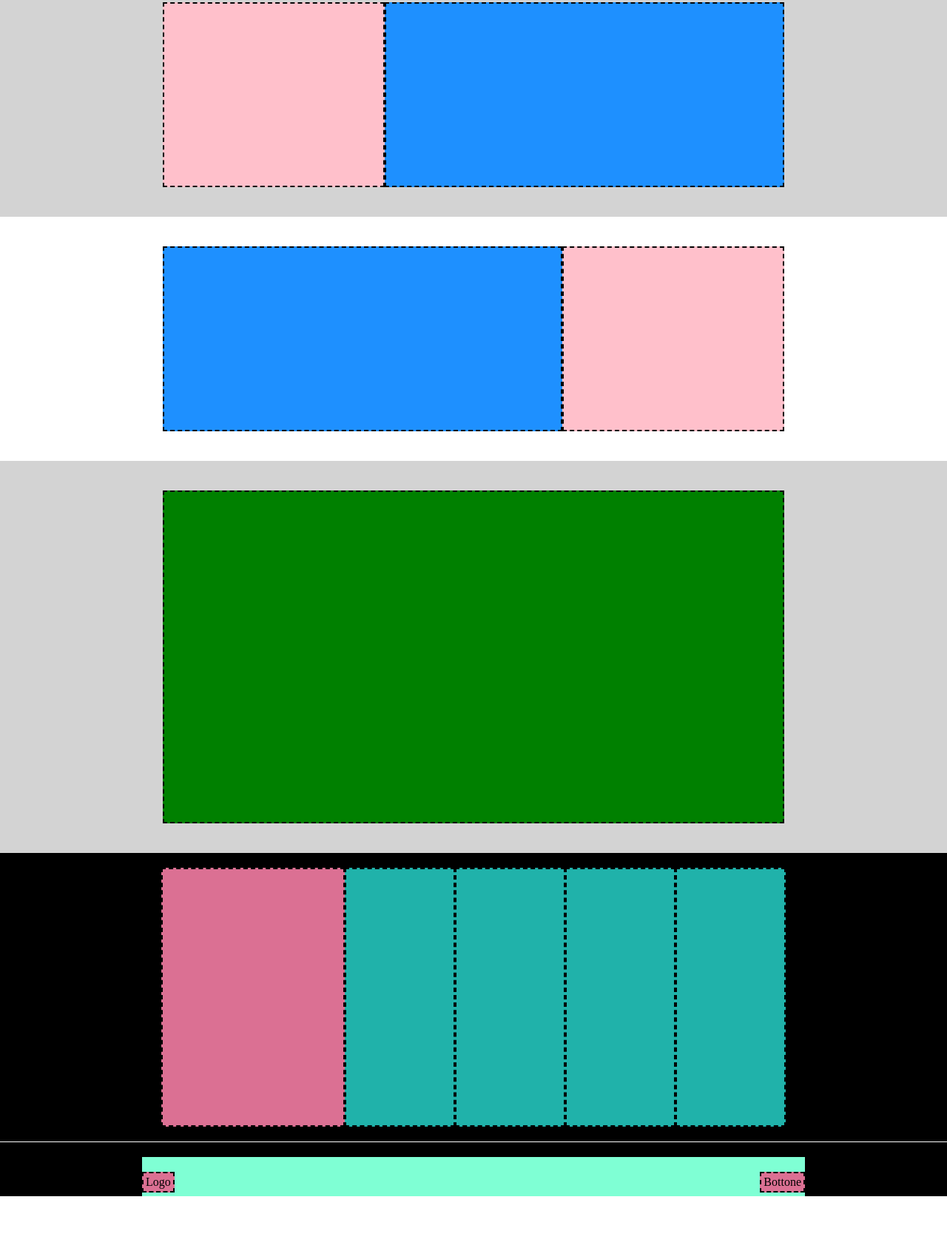
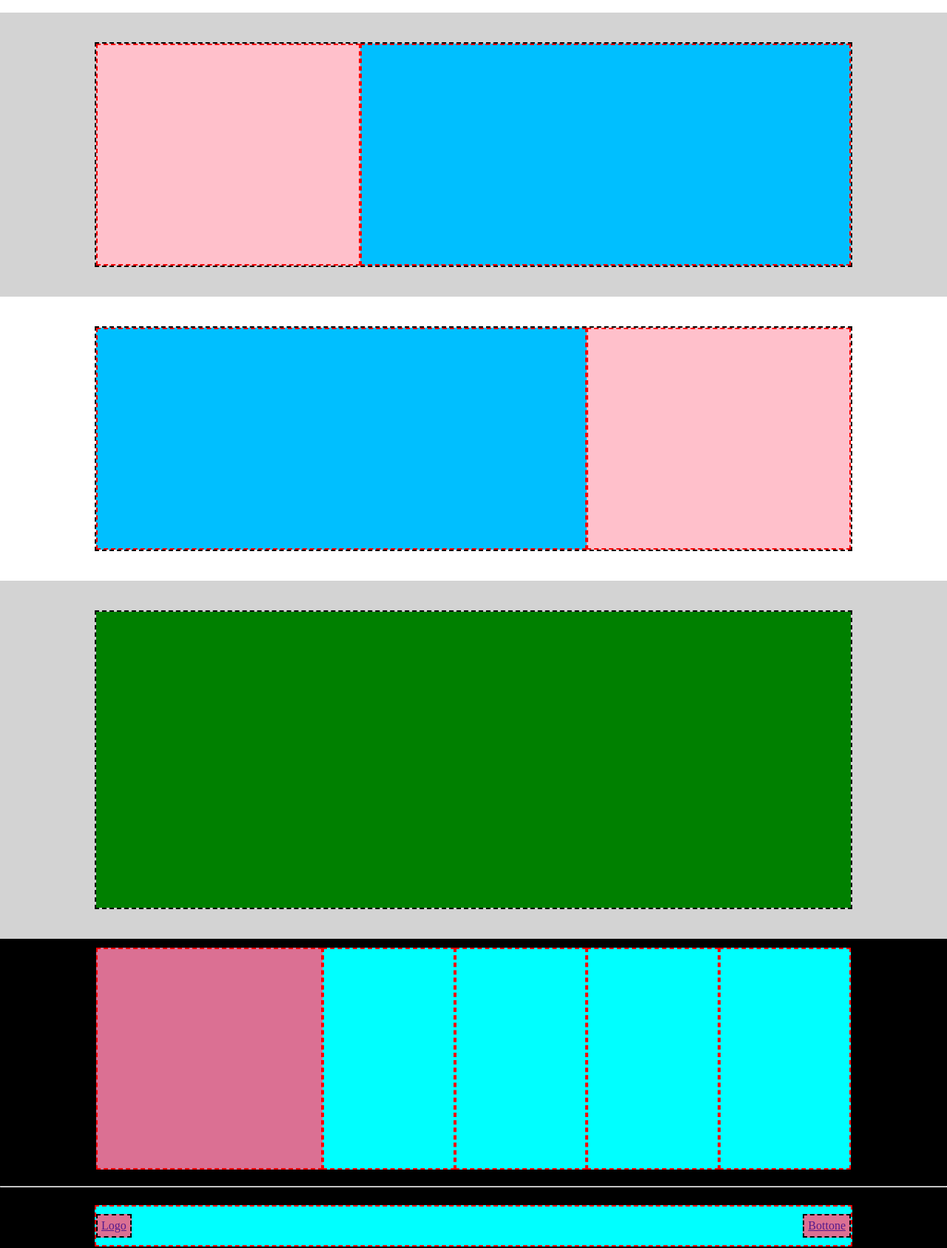
Before and after one commit to GiovanniCadoni/htmlcss-struttura-discord, a plain HTML site: page index.html in a window 1280 px wide. Shown: the part 697-2384 px from the top of the page at 74% size. Before the commit the page ends 2314 px from the top, so only its background shows below. Drawn offline with Linux system fonts and the light colour scheme.

Commit message:
structure renovation

```diff
--- a/css/style.css
+++ b/css/style.css
@@ -4,145 +4,169 @@
     box-sizing: border-box;
 }
 
-/*HEADER*/
-header{
-    background-color: lightblue;
-    height: 50px;
+img{
+    max-width: 100%;
 }
 
-.navigation-box{
-    display: flex;
-    width: 70%;
+/*COMMON*/
+
+.container{
+    width: 80%;
     margin: 0 auto;
-    padding: 10px;
-    justify-content: center;
-    align-items: center;
+    /*Debug*/
+    border: 2px dashed black;
 }
 
-.navigation-block{
-    background-color: orange;
-    border: 2px dashed black;
-    width: calc(100% / 3);
-    text-align: center;
-    padding: 5px;
+.flex-container{
+    display: flex;
 }
 
-.navigation-block.logo{
-    text-align: left;
+.justify-content-between{
+    justify-content: space-between;
 }
 
-.navigation-block.link{
+/*HEADER*/
 
+.header-top{
+    height: 50px;
+    display: flex;
+    align-items: center;
+    /*Debug*/
+    background-color:lightskyblue;
 }
 
-.navigation-block.login{
-    text-align: right;
+.header-logo,
+.header-actions{
+    width: 20%;
+    /*Debug*/
+    border: 2px dashed red;
+    background-color: orange;
 }
 
-/*MAIN*/
-.main-box{
-    background-color: darkblue;
-    display: flex;
-    padding: 40px;
-    justify-content: center;
-    align-items: center;
+.header-nav{
+    flex-grow: 1;
+    /*Debug*/
+    border: 2px dashed red;
+    background-color: orange;
 }
 
-.main-block{
-    background-color: plum;
+.header-nav ul{
+    list-style-type: none;
+    display: flex;
+    justify-content: center;
+}
+
+.header-nav li{
+    margin: 0 0.5rem;
+}
+
+.header-actions{
+   text-align: right;
+}
+
+.hero{
+    /*Debug*/
+    background-color: darkblue;
+    color: white;
+    padding: 40px 0;
+}
+
+.hero-content{
     width: 60%;
+    margin: 0 auto;
+    /*Debug*/
+    background-color: violet;
     min-height: 200px;
     border: 2px dashed black;
 }
 
-/*SECTIONS*/
-.section-box{
-    display: flex;
-    padding: 40px;
-    justify-content: center;
-    align-items: center;
-    padding: 40px;
+/*MAIN*/
+
+.main-section{
+    padding: 40px 0;
 }
 
-.section-block.large{
-    background-color:dodgerblue;
-    min-height: 250px;
-    width: 45%;
-    border: 2px dashed black;
+.background-grey{
+    background-color: lightgray;
 }
 
-.section-block.small{
-    background-color:pink;
-    min-height: 250px;
-    width: 25%;
-    border: 2px dashed black;
+.row{
+    display: flex;
 }
 
-/*SECTION REVERSE*/
-.section-box.reverse{
-    background-color: lightgrey;
-    flex-direction: row-reverse;
+.column-large{
+    width: 65%;
+    /*Debug*/
+    background-color:deepskyblue;
+    min-height: 300px;
+    border: 2px dashed red;
 }
 
-/*ADVERTISEMENT*/
-.advertisement-box{
-    display: flex;
-    justify-content: center;
-    align-items: center;
-    padding: 40px;
-    background-color: lightgrey;
+.column-small{
+    width: 35%;
+    /*Debug*/
+    background-color: pink;
+    min-height: 300px;
+    border: 2px dashed red;
 }
 
-.advertisement-block{
-    background-color:green;
-    min-height: 450px;
-    width: 70%;
-    border: 2px dashed black;
+.main-section .content{
+    /*Debug*/
+    background-color: green;
+    min-height: 400px;
 }
 
-/*BANNER*/
-.banner-box{
-    display: flex;
-    justify-content: center;
-    align-items: center;
-    padding: 20px;
+/*FOOTER*/
+
+footer{
+    padding-top: 10px;
+    /*Debug*/
     background-color: black;
 }
 
-.banner-block{
-    background-color:lightseagreen;
-    min-height: 350px;
-    width: calc(60% / 5);
+.main-column{
+    width: 30%;
+    /*Debug*/
+    background-color: palevioletred;
+    min-height: 300px;
+    border: 2px dashed red;
+}
+
+.menu-column{
+    width: 70%;
+    display: flex;
+    /*Debug*/
+    background-color:cyan;
+    min-height: 300px;
+}
+
+.footer-menu{
+    width: calc(100% / 4);
+    /*Debug*/
+    border: 2px dashed red;
+    min-height: 300px;
+}
+
+.line-break{
+    display: inline-block;
+    width: 100%;
+    margin: 20px 0;
+}
+
+.footer-bottom{
+    padding-bottom: 2px;
+}
+
+.footer-bottom .container{
+     padding: 10px 0;
+     /*Debug*/
+     background-color: cyan;
+     border: 2px dashed red;
+}
+
+.footer-icon{
+    padding: 5px;
+    /*Debug*/
+    background-color: palevioletred;
     border: 2px dashed black;
 }
-
-.banner-block-main{
-    background-color: palevioletred;
-    min-height: 350px;
-    width: 20%;
-    border: 2px dashed black;
-}
-
-/*FOOTER*/
-footer{
-    background-color: black;
-    margin-top: 1px;
-    padding-top: 20px;
-}
-
-.footer-box{
-    display: flex;
-    width: 70%;
-    padding-top: 20px;
-    margin: auto;
-    justify-content: space-between;
-    align-items: flex-end;
-    padding-bottom: 5px;
-    background-color: aquamarine;
-}
-
-.footer-block{
-    background-color: palevioletred;
-    border: 2px dashed black;
-    padding: 3px;
-}
--- a/index.html
+++ b/index.html
@@ -10,100 +10,128 @@
     <body>
 
         <!--HEADER-->
-        <header class="navigation">
-            <div class="navigation-box">
-                <div class="navigation-block logo">
-                    logo
+        <!--NAVIGATION-->
+        <div class="header-top">
+            <div class="container flex-container">
+                <div class="header-logo">
+                    Logo
                 </div>
-                <div class="navigation-block links">
-                    link link link link link
+                <div class="header-nav">
+                    <ul>
+                        <li><a href="">Link</a></li>
+                        <li><a href="">Link</a></li>
+                        <li><a href="">Link</a></li>
+                        <li><a href="">Link</a></li>
+                        <li><a href="">Link</a></li>
+                    </ul>
                 </div>
-                <div class="navigation-block login">
-                    login
+                <div class="header-actions">
+                    Login
                 </div>
             </div>
-        </header>
+        </div>
+        <!--/NAVIGATION-->
+
+        <!--HERO-->
+        <div class="hero">
+            <div class="hero-content">
+
+            </div>
+        </div>
+        <!--HERO-->
         <!--/HEADER-->
 
         <!--MAIN-->
-        <main class="main-box">
-            <div class="main-block">
+        <!--TWO COLUMN SECTION-->
+        <div class="main-section">
+            <div class="container">
+                <div class="row">
+                    <div class="column-large">
 
+                    </div>
+                    <div class="column-small">
+
+                    </div>
+                </div>
             </div>
-        </main>
-        <!--/MAIN-->
+        </div>
+        <!--/TWO COLUMN SECTION-->
 
-        <!--FIRST SECTION-->
-        <section class="section-box">
-            <div class="section-block large">
+        <!--TWO COLUMN REVERSE SECTION-->
+        <section class="main-section background-grey">
+            <div class="container">
+                <div class="row">
+                    <div class="column-small">
 
-            </div>
-            <div class="section-block small">
+                    </div>
+                    <div class="column-large">
 
+                    </div>
+                </div>
             </div>
         </section>
-        <!--/FIRST SECTION-->
+        <!--/TWO COLUMN REVERSE SECTION-->
 
-        <!--SECOND SECTION BUT REVERSE-->
-        <section class="section-box reverse">
-            <div class="section-block large">
+        <!--TWO COLUMN SECTION-->
+        <div class="main-section">
+            <div class="container">
+                <div class="row">
+                    <div class="column-large">
 
+                    </div>
+                    <div class="column-small">
+
+                    </div>
+                </div>
             </div>
-            <div class="section-block small">
+        </div>
+        <!--/TWO COLUMN SECTION-->
 
+        <!--SECTION-->
+        <section class="main-section background-grey">
+            <div class="container">
+                <div class="content">
+
+                </div>
             </div>
         </section>
-        <!--/SECOND SECTION BUT REVERSE-->
-
-        <!--THIRD SECTION-->
-        <section class="section-box">
-            <div class="section-block large">
-
-            </div>
-            <div class="section-block small">
-
-            </div>
-        </section>
-        <!--THIRD SECTION-->
-
-        <!--ADVERTISEMENT-->
-        <section class="advertisement-box">
-            <div class="advertisement-block">
-
-            </div>
-        </section>
-        <!--/ADVERTISEMENT-->
-
-        <!--BANNER-->
-        <section class="banner-box">
-            <div class="banner-block-main">
-
-            </div>
-            <div class="banner-block">
-
-            </div>
-            <div class="banner-block">
-
-            </div>
-            <div class="banner-block">
-
-            </div>
-            <div class="banner-block">
-
-            </div>
-        </section>
-        <!--/BANNER-->
+        <!--SECTION-->
+        <!--/MAIN-->
 
         <!--FOOTER-->
         <footer>
-            <div class="footer-box">
-                <div class="footer-block">
-                    Logo
-                </div>
-                <div class="footer-block">
-                    Bottone
+
+            <div class="footer-top">
+                <div class="container">
+                    <div class="row">
+                        <div class="main-column">
+
+                        </div>
+                        <div class="menu-column">
+                            <div class="footer-menu">
+
+                            </div>
+                            <div class="footer-menu">
+
+                            </div>
+                            <div class="footer-menu">
+
+                            </div>
+                            <div class="footer-menu">
+
+                            </div>
+                        </div>
+                    </div>
                 </div>
             </div>
+            <hr class="line-break">
+            <div class="footer-bottom">
+                <div class="container flex-container justify-content-between">
+                    <a class="footer-icon" href="">Logo</a>
+                    <a class="footer-icon" href="">Bottone</a>
+                </div>
+            </div>
+
         </footer>
         <!--/FOOTER-->
 
```
